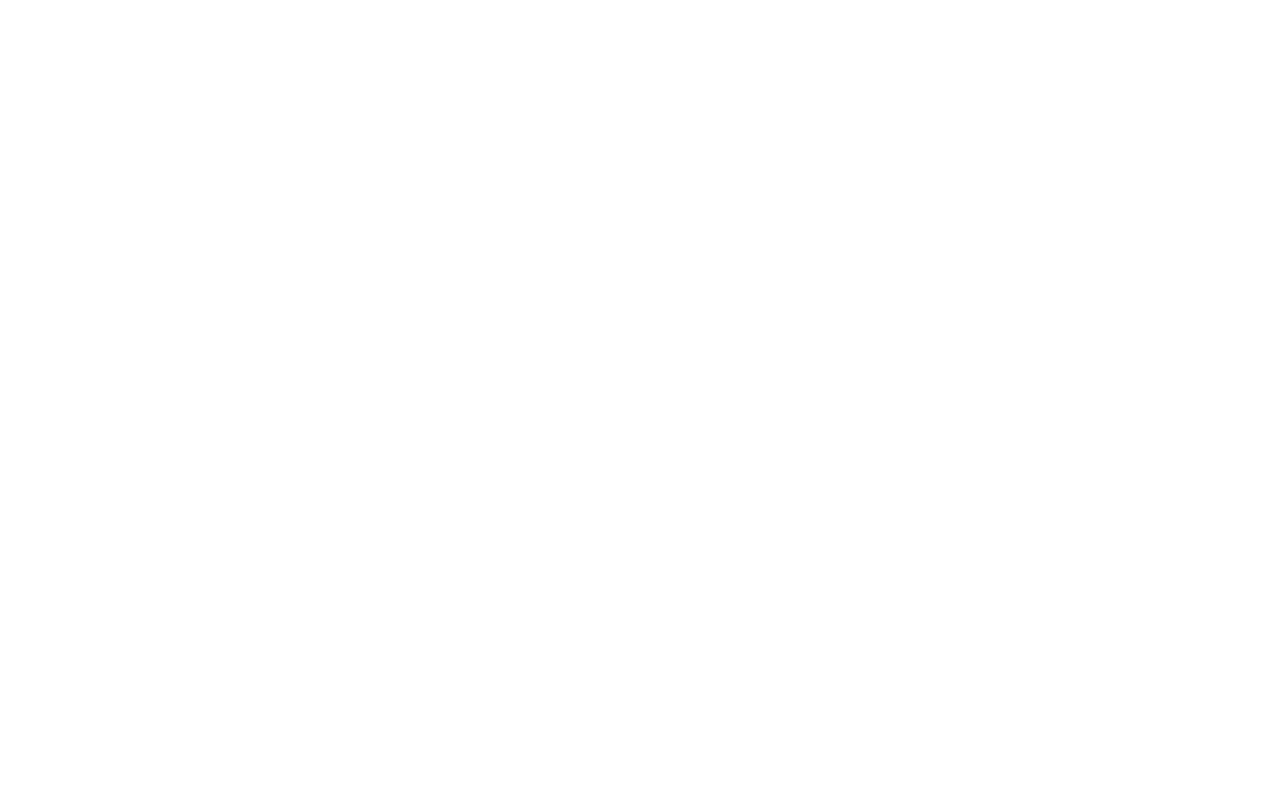
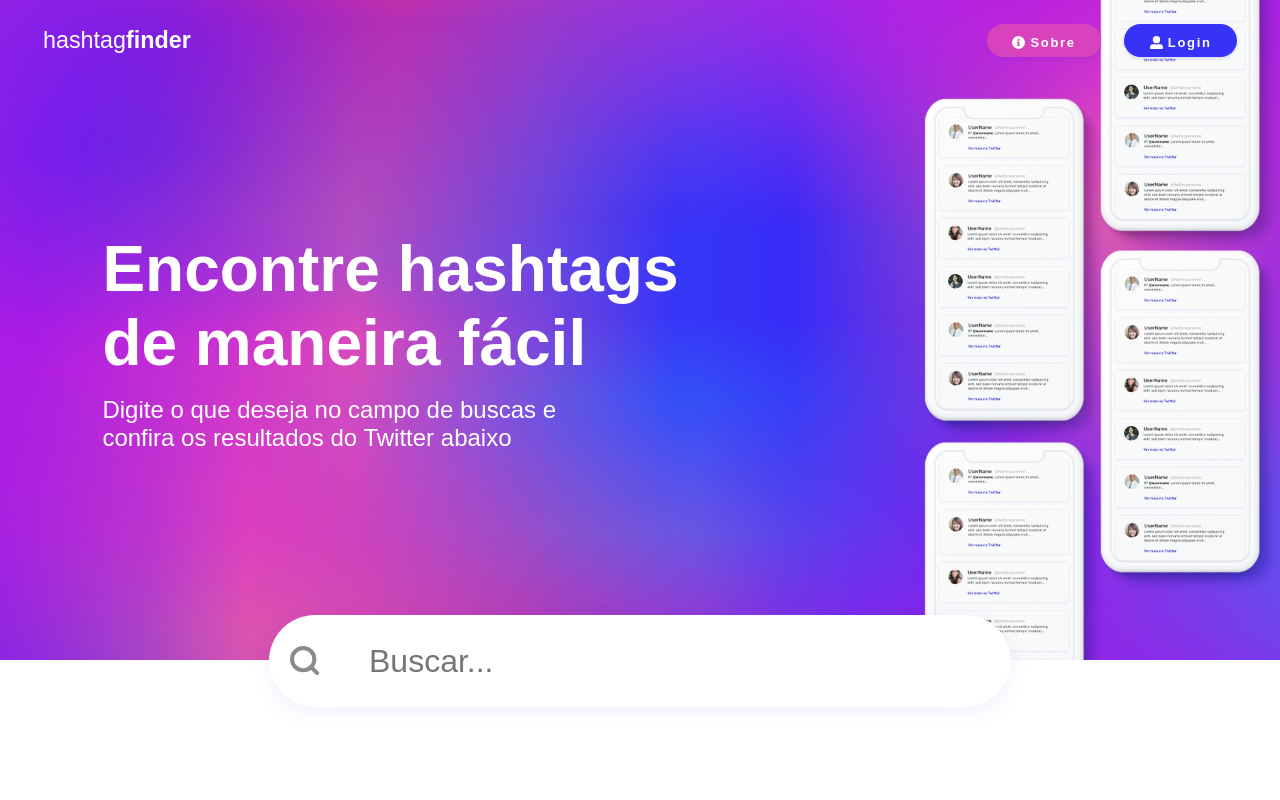
Before and after one commit to alexandrememorium/projeto_hashtag, a React (Create React App) app: page / in a window 1280 px wide. Shown: the top 800 px of the page. Built offline with nearby package versions, Linux system fonts and the light colour scheme.

Commit message:
Atualização Menu e app

```diff
--- a/src/App.js
+++ b/src/App.js
@@ -15,7 +15,7 @@
       <BrowserRouter>
 
         <Switch>
-          <Route path="/Home"  exact={true} component={Home}/>
+          <Route path="/"  exact={true} component={Home}/>
           <Route path="/Busca" exact={true} component={Busca} />
           <Route path="/Login" exact={true} component={Login} />
           <Route path="/Sobre" exact={true} component={Sobre} />
--- a/src/componentes/TwitterAPI/index.js
+++ b/src/componentes/TwitterAPI/index.js
@@ -14,7 +14,7 @@
 
             const res = await response.json();
             console.log(res)
-            const arrayUsers = res.data.map((data, index) => {
+            const arrayUsers = res.datas.map((data, index) => {
 
                 if ('attachments' in data) {
                     const usuario = {
```
